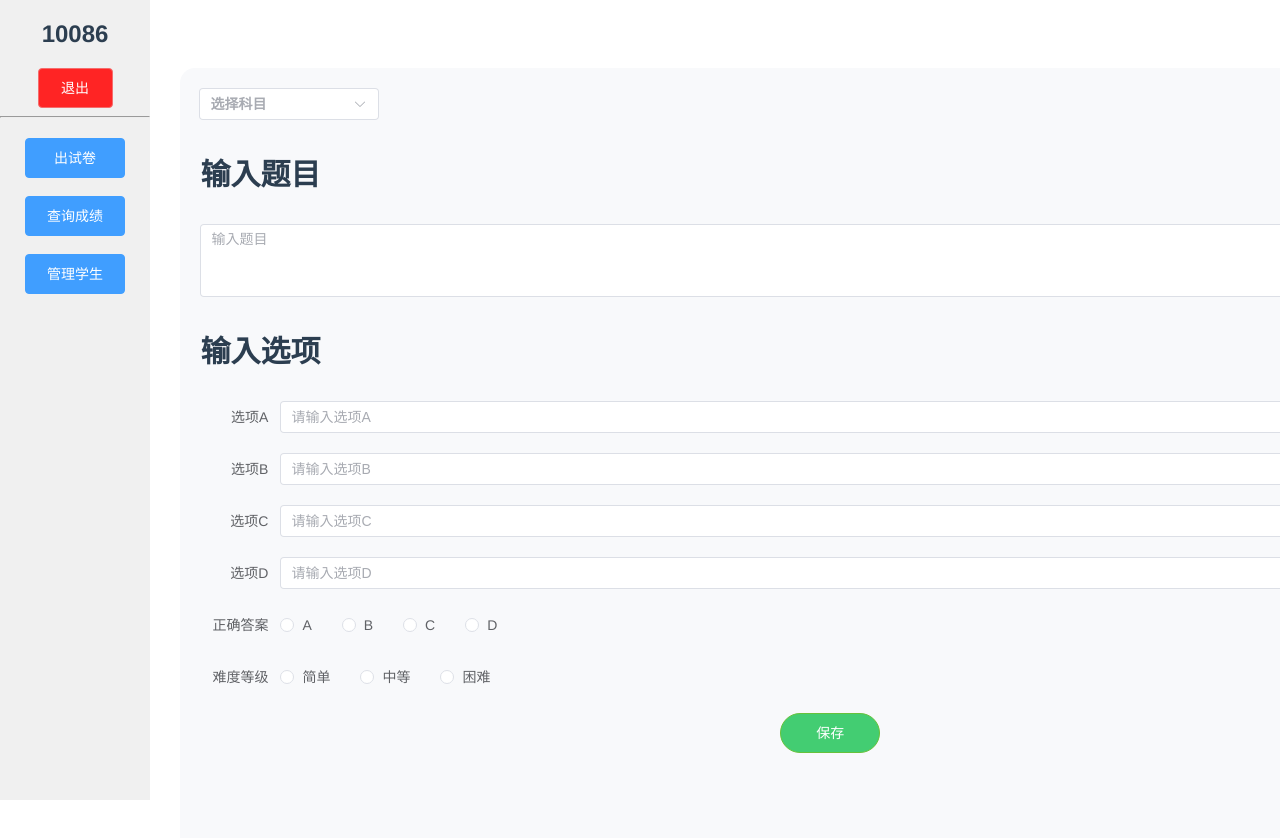
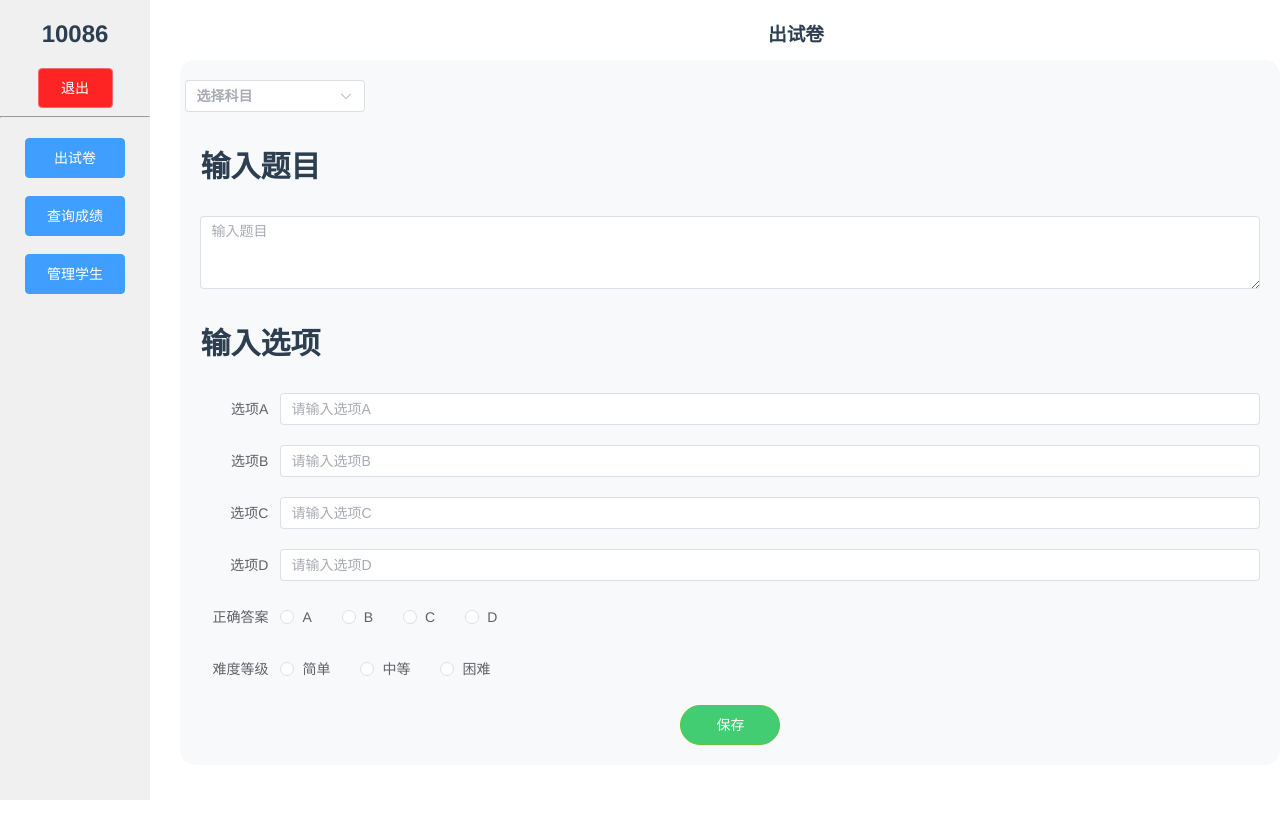
Before and after one commit to yuuki2022/myweb, a Vue app in the folder myvue/: page /createQuestion in a window 1280 px wide. Shown: the top 838 px of the page. After the commit the page ends 800 px from the top, so only its background shows below. Built offline with nearby package versions, Linux system fonts and the light colour scheme.

Commit message:
变好看了一点

```diff
--- a/myvue/src/components/CreateQuestion.vue
+++ b/myvue/src/components/CreateQuestion.vue
@@ -18,6 +18,9 @@
 
         <el-container>
 
+            <el-header>
+                <h1>出试卷</h1>
+            </el-header>
             <el-main>
 
                 <el-form label-width="80px">
@@ -176,8 +179,7 @@ p {
 
 .el-main {
     width: 1100px;
-    height: 880px;
-    margin-top: 5%;
+    height:auto;
     left: 409px;
     border-radius: 15px;
     background-color: #F8F9FB;
```
